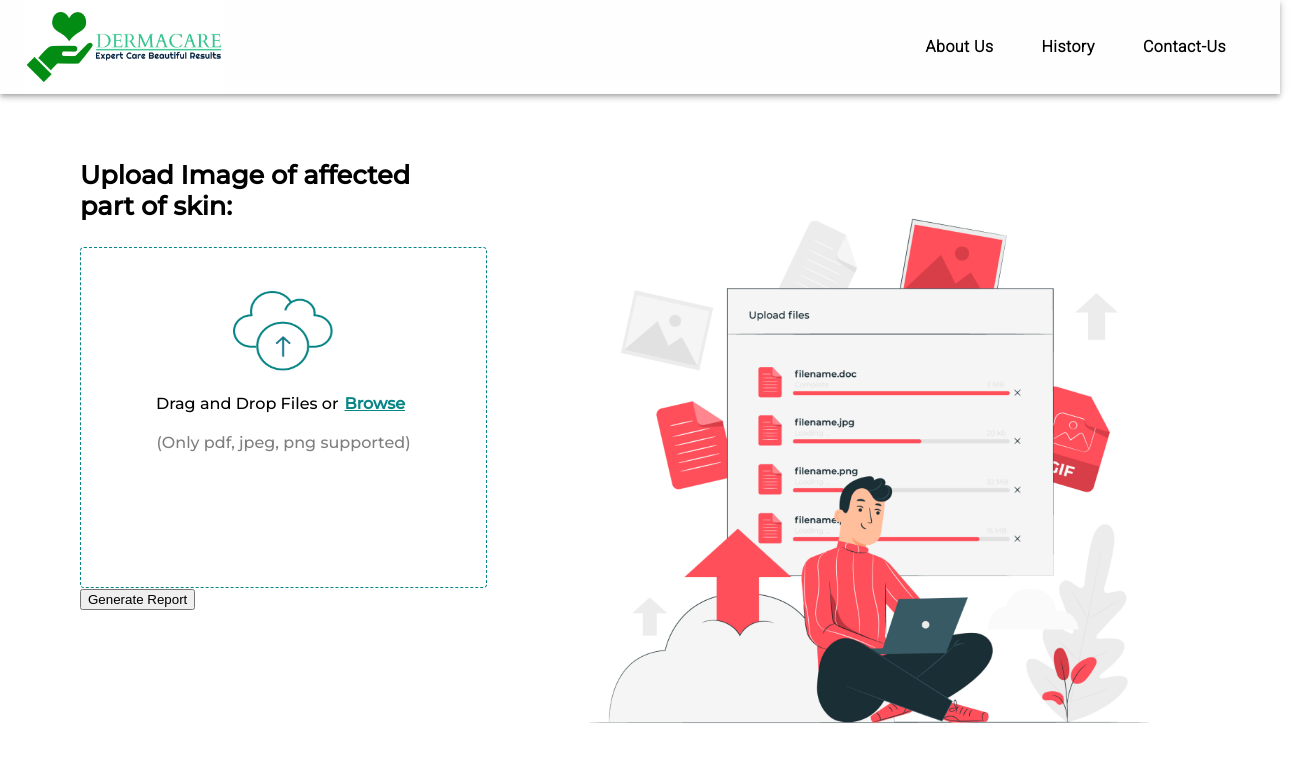
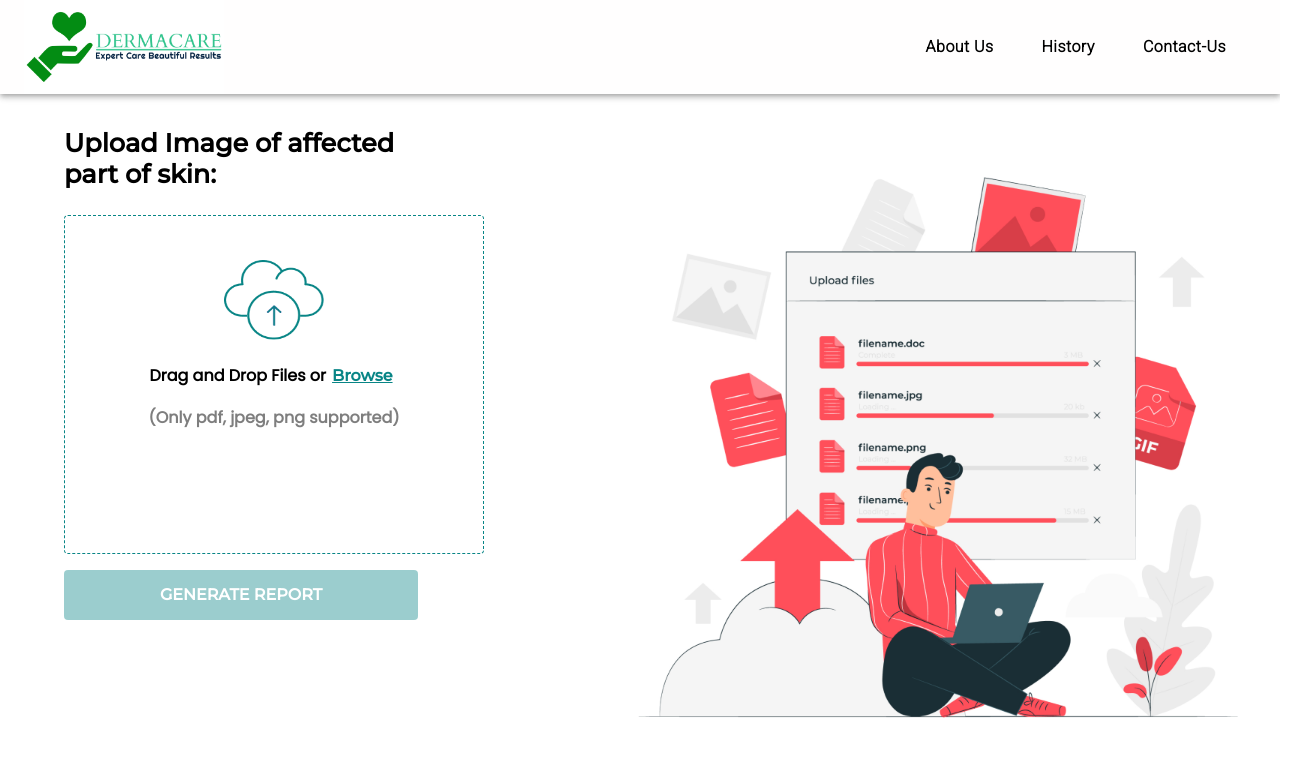
Before and after one commit to VaibhavArora314/Dermacare, a React (Create React App) app in the folder frontend/: page /image in a window 1280 px wide. Shown: the top 762 px of the page, 1312 px wide, since content can reach past the window. Built offline with nearby package versions, Linux system fonts and the light colour scheme.

Commit message:
upload-sec-fixed

```diff
--- a/frontend/src/assets/css/UploadImage.scss
+++ b/frontend/src/assets/css/UploadImage.scss
@@ -1,18 +1,37 @@
 @import "../../App.css";
+// @import "../../Components/login.scss";
+
+$myCustomTextStyles: (
+  font-family: 'poppins',
+  font-size: 1.1em,
+  font-weight: 600,
+//   line-height: 44px,
+  letter-spacing: 0,
+);
+
+
+
+@mixin applyCustomTextStyles {
+  @each $property, $value in $myCustomTextStyles {
+    #{$property}: $value;
+  }
+}
+
 
 .par-container {
   display: flex;
   flex-direction: row;
-  gap:5px;
-  padding:1.5rem 1rem ;
-  width:100vw;
-  height:100vh;
+  // gap:5px;
+  // padding:1.5rem 1rem ;
+  // width:100vw;
+  // height:100vh;
   width:100%;
   overflow-x:hidden;
 
   &__upload-section{
-    width:65%;
-    padding:1rem;
+    flex:7;
+    // width:65%;
+    padding:0.5rem;
     padding-left:4rem;
     &__heading{
         margin-top:5%;
@@ -40,8 +59,8 @@
             display: flex;
             justify-content: center;
             margin-top:8%;
-            font-family: Montserrat;
-
+            font-family: poppins;
+            font-weight: 600;
             >.upload-box{
 
 
@@ -68,16 +87,70 @@
         }
     }
 
+       .generate-btn{
+         @include applyCustomTextStyles;
+            background: #04736f;
+            padding:1rem;
+            text-align: center ;
+            border:none;
+            // border-radius:10px;
+            margin-top:1rem;
+            color:white;
+            width: 100%;
+            cursor:pointer;
+            border-radius: 4px;
+            background: var(--Accent-Color, #088586);
+            color: #FFF;
+            font-family: Montserrat;
+            font-size: 1em;
+            font-style: normal;
+            font-weight: 700;
+            line-height: 18px; /* 105.882% */
+            text-transform: uppercase;
+
+          }
+          .generate-btn:hover{
+            background-color: #04736f;
+          }
+          .gen-inactive{
+            opacity:0.4;
+          }
+
+          >.progress-tracker{
+
+            >.progress-bar{
+              padding: 10px;
+              padding-bottom:0px;
+              border-radius: 4px;
+              border: 0.5px solid #000;
+              background: #FFF;
+            }
+        >.upload{
+          color: #000;
+          text-align: left;
+          font-family: Montserrat;
+          font-size: 1.2em;
+          font-style: normal;
+          font-weight: 600;
+          line-height: normal;
+        }
+    }
+
 }
 &__img-section {
+  flex:3;
    padding:0;
-    height:100vh;
-    // width:auto;
+
+    // height:100vh;
+    // width:60% !important;
 
     >.img-vector{
-        transform: scale(0.7);
+        transform: scale(0.75);
         margin-top: -5rem;
-    }
+        margin-left:10%;
+        align-items: end;
+
+      }
 }
 
 
--- a/frontend/src/pages/UploadImage.jsx
+++ b/frontend/src/pages/UploadImage.jsx
@@ -4,17 +4,63 @@ import { AuthContext } from "../context/AuthContext";
 import "../assets/css/UploadImage.scss";
 import uploadIcon from "../assets/icons/Upload.png";
 import imageVector from "../assets/icons/image-vector.png";
+import PropTypes from "prop-types";
+import LinearProgress from "@mui/material/LinearProgress";
+import Typography from "@mui/material/Typography";
+import Box from "@mui/material/Box";
+
+function LinearProgressWithLabel(props) {
+  return (
+    <Box sx={{ display: "flex", alignItems: "center" }}>
+      <Box sx={{ width: "100%", mr: 1 }}>
+        <LinearProgress variant="determinate" {...props} />
+      </Box>
+      <Box sx={{ minWidth: 35 }}>
+        <Typography variant="body2" color="text.secondary">{`${Math.round(
+          props.value
+        )}%`}</Typography>
+      </Box>
+    </Box>
+  );
+}
+
+LinearProgressWithLabel.propTypes = {
+  /**
+   * The value of the progress indicator for the determinate and buffer variants.
+   * Value between 0 and 100.
+   */
+  value: PropTypes.number.isRequired,
+};
 
 export default function UploadImage() {
+  const [progress, setProgress] = useState(Array(2).fill(10));
+
   const [selectedFile, setSelectedFile] = useState(null);
   const [message, setMessage] = useState("");
+  const [images, setImages] = useState([]);
+  const [uploading, setUploading] = useState(false);
+  const [currentIndex, setCurrentIndex] = useState(0);
   const { token } = useContext(AuthContext);
+  const [uploadingImageIndex, setUploadingImageIndex] = useState(-1);
+  const [uploadedFileName, setUploadedFileName] = useState([]);
 
   const handleFileChange = (e) => {
-    setSelectedFile(e.target.files[0]);
+    const file = e.target.files[0];
+
+    if (file && !uploading) {
+      setSelectedFile(file);
+      setImages((prevImages) => [...prevImages, file]);
+      setProgress((prevProgress) => [...prevProgress, 0]);
+      setCurrentIndex(currentIndex + 1);
+      setUploadingImageIndex(currentIndex);
+      setUploading(true);
+      setUploadedFileName((prevFileNames) => [...prevFileNames, file.name]);
+    }
   };
 
   const handleUpload = async () => {
+    // along with upload image api done below vaibhav and harsh add report genrating wali api in this function only
+
     try {
       const formData = new FormData();
       formData.append("image", selectedFile);
@@ -41,44 +87,37 @@ export default function UploadImage() {
     }
   };
 
-  const [images, setImages] = useState([]);
-  const [trackers, setTrackers] = useState([false, false, false]);
-  const [uploading, setUploading] = useState(false);
-  const [currentIndex, setCurrentIndex] = useState(0);
+  // image-progress-bar loader
 
-  const handleImageChange = (event) => {
-    const selectedFile = event.target.files && event.target.files[0];
-    if (currentIndex < 3) {
-      const newImages = [...images];
-      newImages[currentIndex] = selectedFile;
-      setImages(newImages);
+  useEffect(() => {
+    if (uploadingImageIndex >= 0 && uploadingImageIndex < images.length) {
+      // Simulated upload progress
+      let uploadProgress = [...progress];
+      const timer = setInterval(() => {
+        if (uploadProgress[uploadingImageIndex] < 100) {
+          uploadProgress[uploadingImageIndex] += 10; // Update the progress for the specific image
+          setProgress([...uploadProgress]);
+        } else {
+          clearInterval(timer);
+          setUploading(false);
 
-      const newTrackers = [...trackers];
-      newTrackers[currentIndex] = true;
-      setTrackers(newTrackers);
+          if (currentIndex < images.length - 1) {
+            setCurrentIndex(currentIndex + 1);
+            setProgress((prevProgress) => [...prevProgress, 0]);
+            setUploading(true);
+          }
+        }
+      }, 1000); // Simulated 1 second for each 10% progress
+    }
+  }, [
+    currentIndex,
+    images,
+    uploading,
+    uploadingImageIndex,
+    progress,
+    uploadedFileName,
+  ]);
 
-      setCurrentIndex(currentIndex + 1);
-      setUploading(true);
-      console.log("1st run");
-    }
-  };
-  // // Simulated upload progress
-  useEffect(() => {
-    if (uploading) {
-      const timer = setInterval(() => {
-        // Simulate upload completion
-        const completed = trackers.filter((tracker) => tracker).length;
-        if (completed === 3) {
-          // All images uploaded
-          setUploading(false);
-        }
-      }, 2000); // Simulated 2 seconds for upload
-
-      return () => clearInterval(timer);
-    }
-  }, [uploading, trackers]);
-
-  console.log(images, trackers);
   return (
     <>
       <div className="par-container">
@@ -110,6 +149,9 @@ export default function UploadImage() {
                   <button
                     className="input-btn"
                     onClick={() => {
+                      if (currentIndex === 2)
+                        return alert("Only 2 image uploads allowed");
+
                       document.getElementById("profile-picture").click();
                     }}
                     // onChange={(e) => handleImageChange(e)}
@@ -127,17 +169,37 @@ export default function UploadImage() {
               </div>
             </div>
           </div>
-          {images.map((image, index) => (
+          {images.map((img, index) => (
             <div key={index} className="progress-tracker">
-              <p>Uploading Image {index + 1}</p>
-              {trackers[index] && (
-                <div className="progress-bar">
-                  <div className="progress" style={{ width: "100%" }}></div>
-                </div>
+              {progress[index] === 100 ? (
+                <>
+                  <p className="upload ">Uploaded</p>
+                  <div className="progress-bar">
+                    <b style={{ color: "gray" }}>File: </b>
+                    {uploadedFileName[index]}
+                    <LinearProgressWithLabel value={progress[index]} />
+                  </div>
+                </>
+              ) : (
+                <>
+                  <p className="upload">Uploading...</p>
+                  <div className="progress-bar">
+                    Your file:
+                    <LinearProgressWithLabel value={progress[index]} />
+                  </div>
+                </>
               )}
             </div>
           ))}
-          <button onClick={handleUpload}>Generate Report</button>
+
+          <button
+            className={`generate-btn ${
+              images.length !== 2 ? "gen-inactive" : ""
+            }`}
+            onClick={handleUpload}
+          >
+            Generate Report
+          </button>
         </div>
         <div className="par-container__img-section">
           <img src={imageVector} alt="" className="img-vector" />
```
